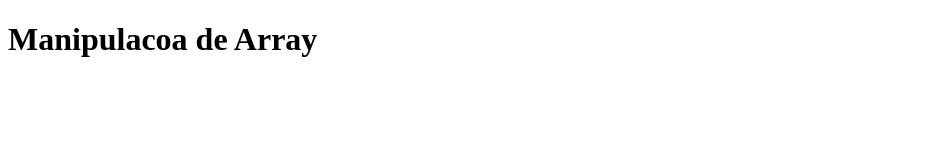
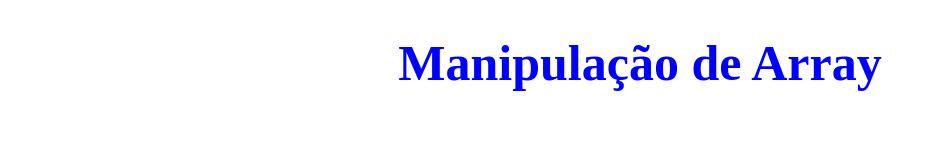
Before and after one commit to Lu1zEdu/AAAAAAAAAAAAARRRRRRAY, a plain HTML site: page Index.html in a window 1280 px wide. Shown: the whole page, without its empty margins (0-937 px from the left). Drawn offline with Linux system fonts and the light colour scheme.

Commit message:
BBBBBBBBBBBBBBBBBBBBBBBBBBB

```diff
--- a/Index.html
+++ b/Index.html
@@ -8,7 +8,7 @@
     <script src="script.js"></script>
 </head>
 <body>
-    <h1>Manipulacoa de Array</h1>
+    <h1>Manipulação de Array</h1>
 
 </body>
 </html>
--- a/style.css
+++ b/style.css
@@ -0,0 +1,5 @@
+h1{
+    text-align: center;
+    font-size: 50px;
+    color: #0000ff;
+}
```
Also changed, not shown: 1 other file.
